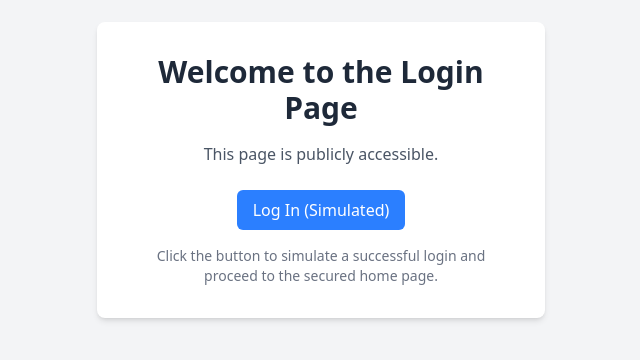
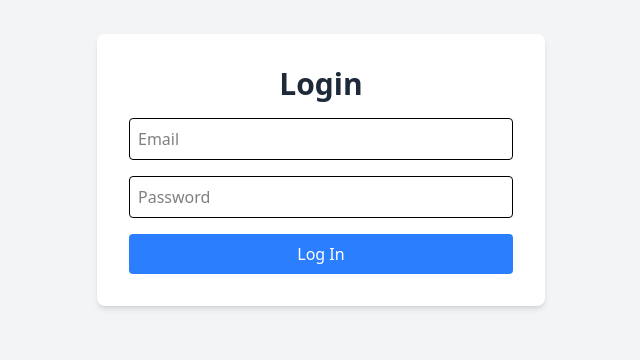
Before and after one commit to andixeneize/tenpo, a React (Vite) app: page /login in a window 1280 px wide. Shown: the part 230-590 px from the top of the page, without its empty margins (319-959 px from the left). Built offline with nearby package versions, Linux system fonts and the light colour scheme.

Commit message:
Adds axios and token config

```diff
--- a/package.json
+++ b/package.json
@@ -11,6 +11,7 @@
   },
   "dependencies": {
     "@tailwindcss/vite": "^4.1.7",
+    "axios": "^1.9.0",
     "react": "^19.1.0",
     "react-dom": "^19.1.0",
     "react-router-dom": "^7.6.1",
--- /dev/null
+++ b/src/api/axios.ts
@@ -0,0 +1,53 @@
+import axios from 'axios';
+import type { InternalAxiosRequestConfig, AxiosError } from 'axios';
+
+import { getToken } from '@/utils/auth';
+
+const api = axios.create({
+  baseURL: 'https://api.example.com',
+  headers: {
+    'Content-Type': 'application/json',
+  },
+});
+
+// Interceptor de request
+api.interceptors.request.use(
+  (config: InternalAxiosRequestConfig) => {
+    const token = getToken();
+    if (token) {
+      config.headers.set('Authorization', `Bearer ${token}`);
+    }
+    return config;
+  },
+  (error: AxiosError) => {
+    console.error('[Request Error]', error);
+    return Promise.reject(error);
+  }
+);
+
+// Interceptor de response
+api.interceptors.response.use(
+  (response) => response,
+  (error: AxiosError) => {
+    if (error.response) {
+      // Error del servidor con respuesta
+      console.error(
+        `[Response Error] ${error.response.status}: ${error.response.statusText}`
+      );
+
+      if (error.response.status === 401) {
+        console.warn('Unauthorized');
+      }
+    } else if (error.request) {
+      // No se recibió respuesta del servidor
+      console.error('[No Response]', error.message);
+    } else {
+      // Algo falló al configurar la request
+      console.error('[Config Error]', error.message);
+    }
+
+    return Promise.reject(error);
+  }
+);
+
+export default api;
--- a/src/contexts/AuthContext.tsx
+++ b/src/contexts/AuthContext.tsx
@@ -1,8 +1,9 @@
 import { createContext } from 'react';
 
-export interface AuthContextType {
+interface AuthContextType {
   isAuthenticated: boolean;
-  login: () => void;
+  token: string | null;
+  login: (token: string) => void;
   logout: () => void;
 }
 
--- a/src/contexts/AuthProvider.tsx
+++ b/src/contexts/AuthProvider.tsx
@@ -4,30 +4,32 @@ import { AuthContext } from './AuthContext';
 export const AuthProvider: React.FC<{ children: React.ReactNode }> = ({
   children,
 }) => {
-  const [isAuthenticated, setIsAuthenticated] = useState<boolean>(
-    localStorage.getItem('isAuthenticated') === 'true'
+  const [token, setToken] = useState<string | null>(() =>
+    localStorage.getItem('authToken')
   );
 
-  const login = () => {
-    localStorage.setItem('isAuthenticated', 'true');
-    setIsAuthenticated(true);
+  const isAuthenticated = Boolean(token);
+
+  const login = (newToken: string) => {
+    localStorage.setItem('authToken', newToken);
+    setToken(newToken);
   };
 
   const logout = () => {
-    localStorage.removeItem('isAuthenticated');
-    setIsAuthenticated(false);
+    localStorage.removeItem('authToken');
+    setToken(null);
   };
 
   useEffect(() => {
-    const syncAuth = () => {
-      setIsAuthenticated(localStorage.getItem('isAuthenticated') === 'true');
+    const syncToken = () => {
+      setToken(localStorage.getItem('authToken'));
     };
-    window.addEventListener('storage', syncAuth);
-    return () => window.removeEventListener('storage', syncAuth);
+    window.addEventListener('storage', syncToken);
+    return () => window.removeEventListener('storage', syncToken);
   }, []);
 
   return (
-    <AuthContext.Provider value={{ isAuthenticated, login, logout }}>
+    <AuthContext.Provider value={{ isAuthenticated, token, login, logout }}>
       {children}
     </AuthContext.Provider>
   );
--- a/src/pages/Public/LoginPage/LoginPage.tsx
+++ b/src/pages/Public/LoginPage/LoginPage.tsx
@@ -1,11 +1,31 @@
-import React, { useEffect } from 'react';
+import React, { useEffect, useState } from 'react';
 import { useAuth } from '@/contexts/useAuth';
 import { useLocation, useNavigate } from 'react-router-dom';
+
+const fakeApiLogin = (
+  email: string,
+  password: string
+): Promise<{ token: string }> => {
+  return new Promise((resolve, reject) => {
+    setTimeout(() => {
+      if (email && password) {
+        resolve({ token: 'token-fake-123456' });
+      } else {
+        reject(new Error('Invalid credentials'));
+      }
+    }, 1000); // simula 1s de latencia
+  });
+};
 
 const LoginPage: React.FC = () => {
   const { login, isAuthenticated } = useAuth();
   const navigate = useNavigate();
   const location = useLocation();
+
+  const [email, setEmail] = useState('');
+  const [password, setPassword] = useState('');
+  const [loading, setLoading] = useState(false);
+  const [error, setError] = useState<string | null>(null);
 
   useEffect(() => {
     if (isAuthenticated && location.pathname === '/login') {
@@ -13,36 +33,65 @@ const LoginPage: React.FC = () => {
     }
   }, [isAuthenticated, location.pathname, navigate]);
 
-  const handleLogin = () => {
-    login(); // login actualiza el contexto, el efecto redirige
+  const handleSubmit = async (e: React.FormEvent) => {
+    e.preventDefault();
+    setLoading(true);
+    setError(null);
+
+    try {
+      const response = await fakeApiLogin(email, password);
+      localStorage.setItem('authToken', response.token);
+      login(response.token);
+    } catch (err) {
+      console.log('Error: ', err);
+      setError('Login failed. Please check your credentials.');
+    } finally {
+      setLoading(false);
+    }
   };
 
   if (isAuthenticated) {
-    return null; // No renderizamos login si ya está autenticado
+    return null;
   }
 
   return (
     <div className='min-h-screen flex flex-col items-center justify-center p-4 bg-gray-100 font-sans'>
       <div className='bg-white p-8 rounded-lg shadow-md text-center max-w-md w-full'>
-        <h1 className='text-3xl font-bold text-gray-800 mb-4'>
-          Welcome to the Login Page
-        </h1>
-        <p className='text-gray-600 mb-6'>This page is publicly accessible.</p>
-        <button
-          onClick={handleLogin}
-          className='
-            px-4 py-2 text-base bg-blue-500 text-white rounded-md
-            hover:bg-blue-600 focus:outline-none focus:ring-2
-            focus:ring-blue-500 focus:ring-opacity-50 transition-colors
-            duration-200 ease-in-out
-          '
-        >
-          Log In (Simulated)
-        </button>
-        <p className='text-sm text-gray-500 mt-4'>
-          Click the button to simulate a successful login and proceed to the
-          secured home page.
-        </p>
+        <h1 className='text-3xl font-bold text-gray-800 mb-4'>Login</h1>
+
+        <form onSubmit={handleSubmit} className='flex flex-col gap-4'>
+          <input
+            type='email'
+            placeholder='Email'
+            value={email}
+            onChange={(e) => setEmail(e.target.value)}
+            required
+            className='p-2 border rounded'
+            disabled={loading}
+          />
+          <input
+            type='password'
+            placeholder='Password'
+            value={password}
+            onChange={(e) => setPassword(e.target.value)}
+            required
+            className='p-2 border rounded'
+            disabled={loading}
+          />
+          <button
+            type='submit'
+            disabled={loading}
+            className='px-4 py-2 bg-blue-500 text-white rounded hover:bg-blue-600 transition'
+          >
+            {loading ? 'Logging in...' : 'Log In'}
+          </button>
+        </form>
+
+        {error && (
+          <p className='mt-4 text-red-600 font-semibold' role='alert'>
+            {error}
+          </p>
+        )}
       </div>
     </div>
   );
--- /dev/null
+++ b/src/utils/auth.ts
@@ -0,0 +1,3 @@
+export const getToken = (): string | null => {
+  return localStorage.getItem('authToken');
+};
```
Also changed, not shown: 1 other file (tests, documents, lock files or other folders).
